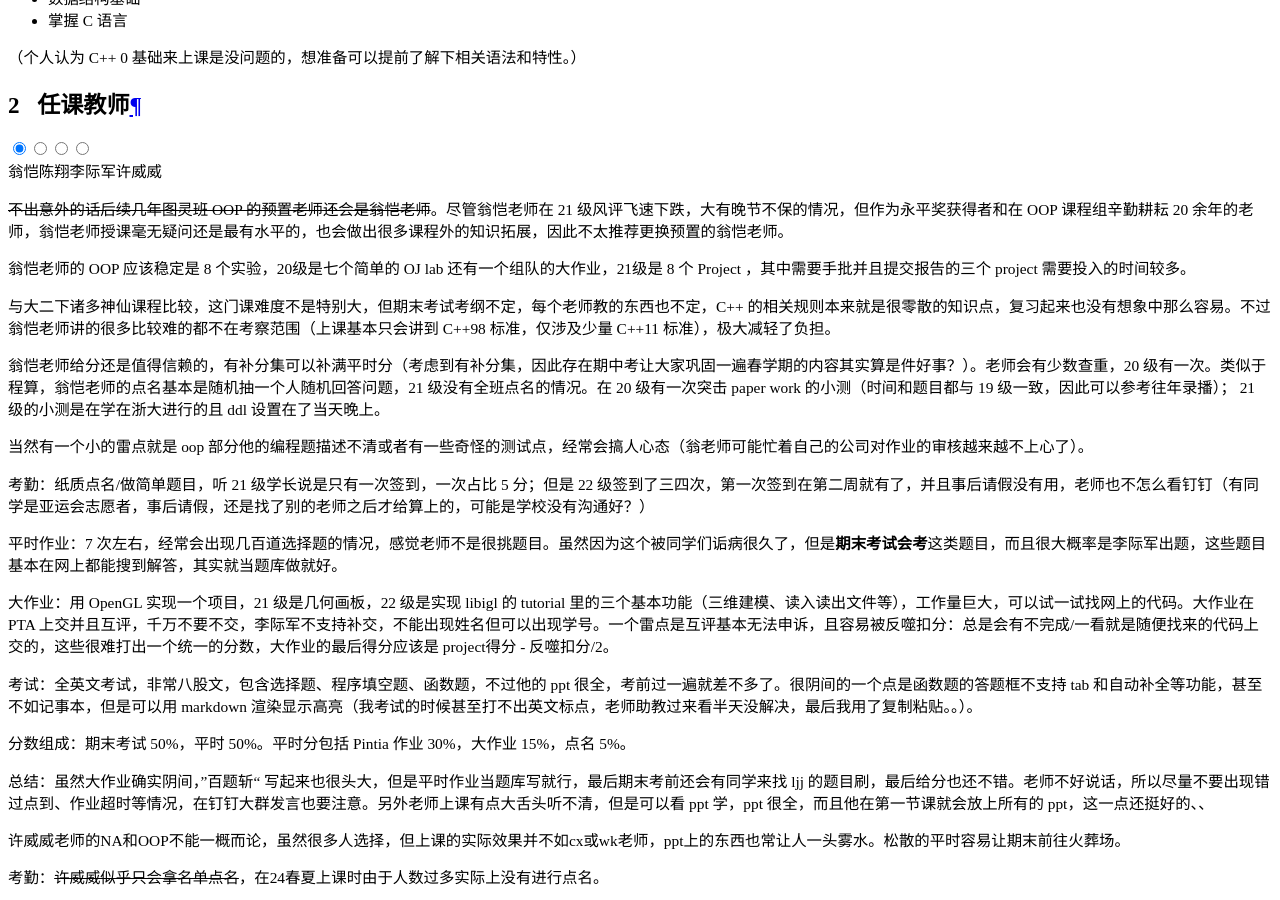
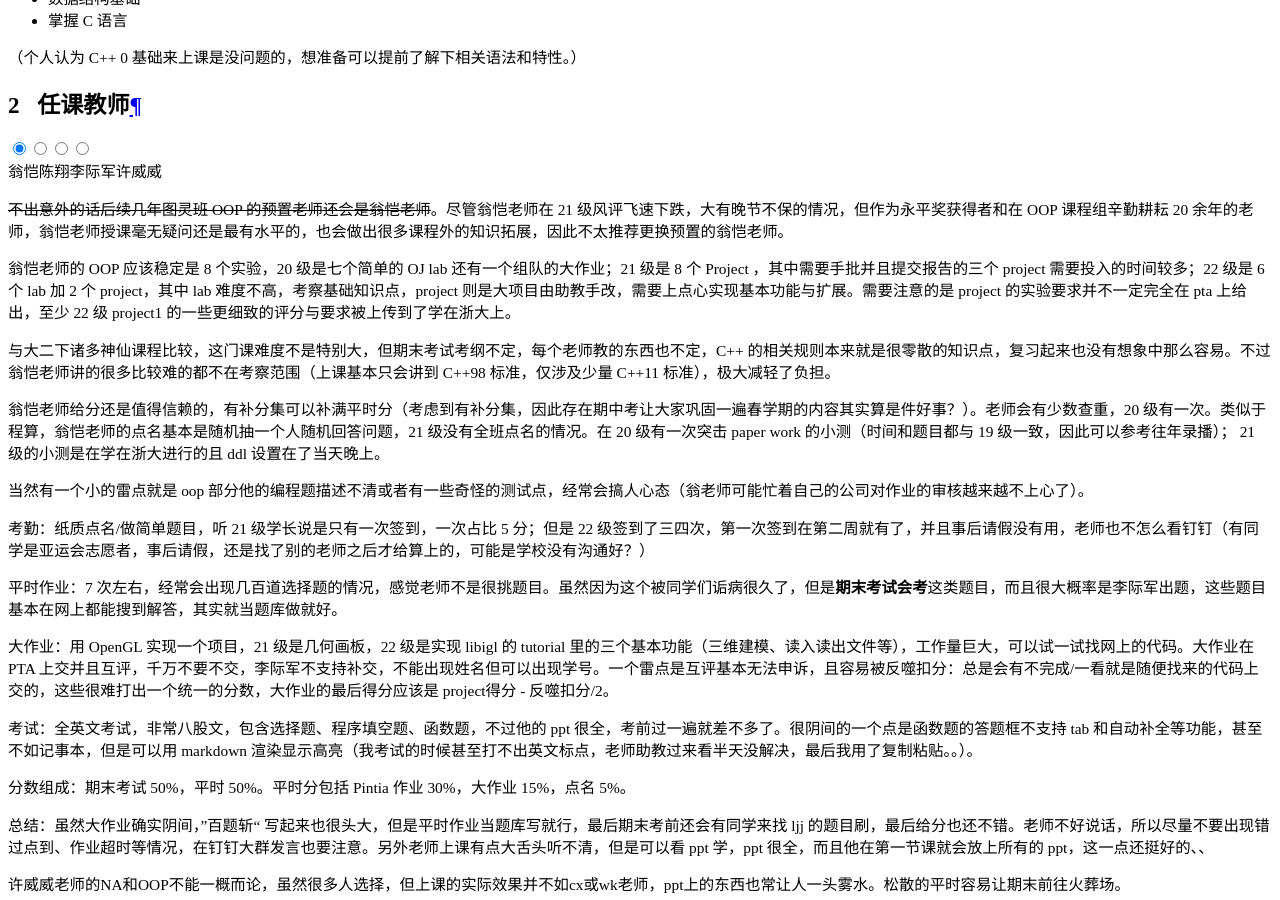
Before and after one commit to ZJU-Turing/TuringCourses, an MkDocs documentation site: the page built from docs/major_basic/object_oriented_programming/index.md, in a window 1280 px wide and 900 px high, scrolled down 18641 px. Built offline with MkDocs 1.6.1 and Material for MkDocs 9.7.7, drawn with Linux system fonts in a browser that asks for light colours; comment, search, counter and statistics services are not loaded; some of the changed text lies outside the part shown.

Commit message:
docs: 更新 OOP 翁恺老师评价

```diff
--- a/docs/major_basic/object_oriented_programming/index.md
+++ b/docs/major_basic/object_oriented_programming/index.md
@@ -23,7 +23,7 @@
 
     ~~不出意外的话后续几年图灵班 OOP 的预置老师还会是翁恺老师~~。尽管翁恺老师在 21 级风评飞速下跌，大有晚节不保的情况，但作为永平奖获得者和在 OOP 课程组辛勤耕耘 20 余年的老师，翁恺老师授课毫无疑问还是最有水平的，也会做出很多课程外的知识拓展，因此不太推荐更换预置的翁恺老师。
 
-    翁恺老师的 OOP 应该稳定是 8 个实验，20级是七个简单的 OJ lab 还有一个组队的大作业，21级是 8 个 Project ，其中需要手批并且提交报告的三个 project 需要投入的时间较多。
+    翁恺老师的 OOP 应该稳定是 8 个实验，20 级是七个简单的 OJ lab 还有一个组队的大作业；21 级是 8 个 Project ，其中需要手批并且提交报告的三个 project 需要投入的时间较多；22 级是 6 个 lab 加 2 个 project，其中 lab 难度不高，考察基础知识点，project 则是大项目由助教手改，需要上点心实现基本功能与扩展。需要注意的是 project 的实验要求并不一定完全在 pta 上给出，至少 22 级 project1 的一些更细致的评分与要求被上传到了学在浙大上。
 
     与大二下诸多神仙课程比较，这门课难度不是特别大，但期末考试考纲不定，每个老师教的东西也不定，C++ 的相关规则本来就是很零散的知识点，复习起来也没有想象中那么容易。不过翁恺老师讲的很多比较难的都不在考察范围（上课基本只会讲到 C++98 标准，仅涉及少量 C++11 标准），极大减轻了负担。
 
@@ -156,7 +156,18 @@
         - 期中 5%（90min，在实验课进行）
         - 期末 50%
 
-    除此之外还会有补分集（20级3分，21级由于期中考过难有5分），很多同学的平时分都是满分。
+        除此之外还会有补分集（20级3分，21级由于期中考过难有5分），很多同学的平时分都是满分。
+
+    === "22 级"
+        - Attendance 1%
+        - In-class quiz: 8%（从第三周起几乎每节课都有课前小测，在 pta 上数道选择题，巩固上周知识）
+        - Homework 16%
+        - Labs: 12%（总共 6 次）
+        - Project: 8%（总共 2 次）
+        - 期中 5%（90min，在实验课进行）
+        - 期末 50%
+
+        除此之外依然有补分集。需要注意的是期中考试的难度可能会比较高，或者说“超纲”，比如 22 级期中就已经考了之后几周才会学到的多态、运算符重载等等（~~还有大翁最喜欢的 `static_cast`~~）。所以如果实在想要考好一点，可以把 OOP 这门课程的整体知识点过一遍，并掌握住最核心的部分，要相信期中考题目的知识点基本都是传统的，用于巩固或理解。
 
 === "陈翔"
 
```
